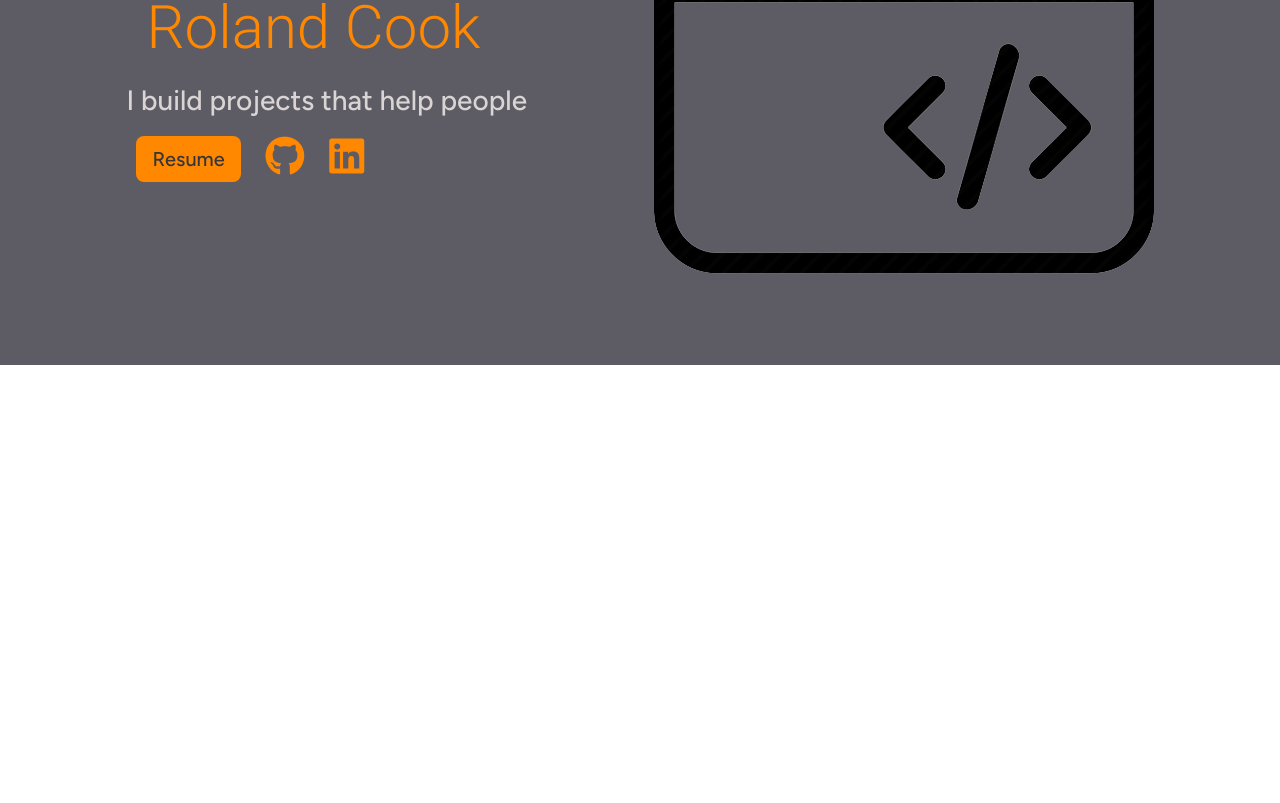
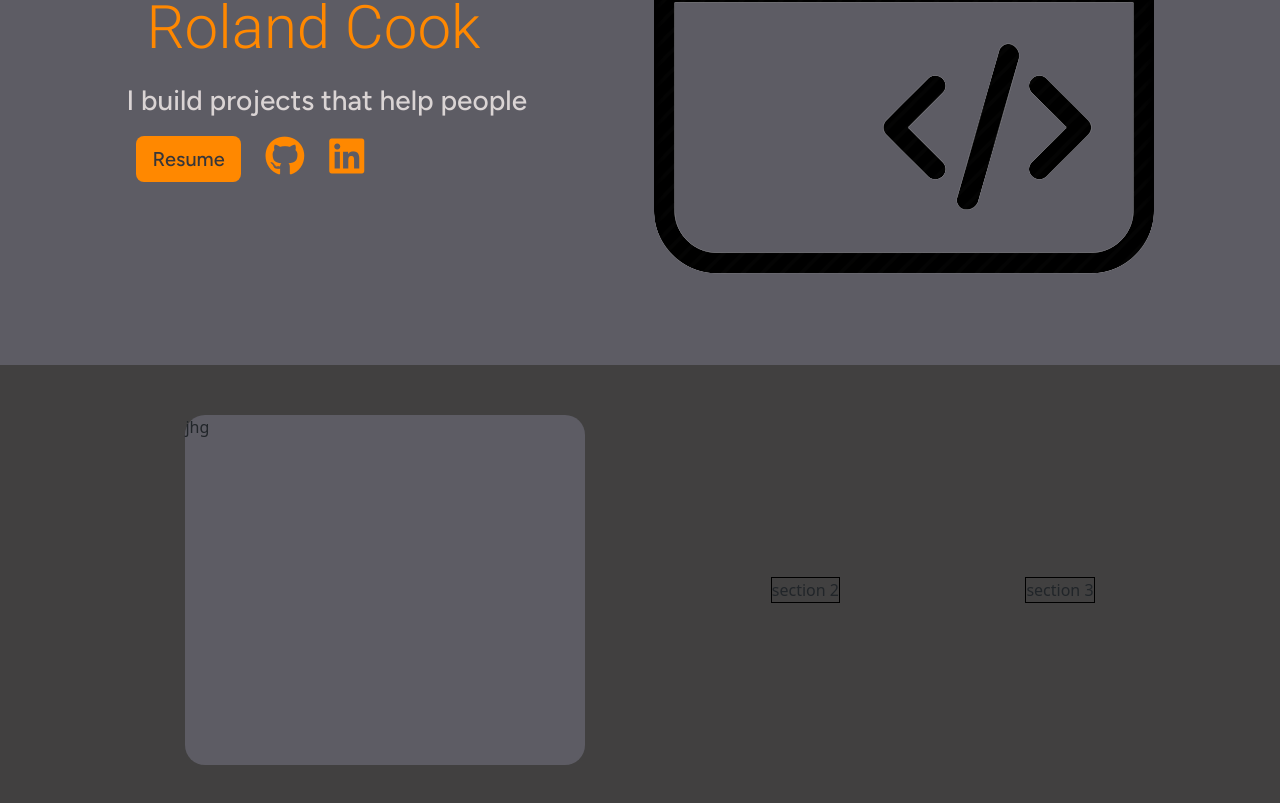
Before and after one commit to Pacman-1/portfolio, a React (Create React App) app: page / in a window 1280 px wide. Shown: the part 285-1088 px from the top of the page. Before the commit the page ends 800 px from the top, so only its background shows below. Built offline with nearby package versions, Linux system fonts and the light colour scheme; a web font is replaced by a local one.

Commit message:
card done
need to add card components

```diff
--- a/src/App.js
+++ b/src/App.js
@@ -1,6 +1,6 @@
 import Navbar from "./components/Navbar";
 import Herosection from "./components/Herosection"
-
+import Skillsection from "./components/Skillsection";
 
 function App() {
   return (
@@ -9,7 +9,7 @@ function App() {
 
     <div className="page-sections">
     <Herosection/>
-
+   <Skillsection/>
     </div>
 
     </div>
--- /dev/null
+++ b/src/components/Cardsection.js
@@ -0,0 +1,14 @@
+import React from "react";
+import "../styles/cardSection.css";
+
+
+
+const CardCase =() =>{
+return (
+   <div>
+        <div className="cards">jhg</div>
+   </div>
+)
+}
+
+export default CardCase
--- a/src/components/Herosection.js
+++ b/src/components/Herosection.js
@@ -1,7 +1,6 @@
 import React from "react";
 import "../styles/heroSection.css"
 import imagePhoto from "../images/image1.png"
-import { FontAwesomeIcon } from "@fortawesome/react-fontawesome";
 
 
 
@@ -26,7 +25,6 @@ const Herosection = ()=>{
 
                <a href="https://www.linkedin.com/in/roland-cook-455870247/" target={"__blank"}> <i class="fa-brands fa-linkedin fa-2xl"></i></a>
 
-
                 </div>
 
             </div>
--- /dev/null
+++ b/src/components/Skillsection.js
@@ -0,0 +1,19 @@
+import React from "react";
+import "../styles/skillSection.css"
+import CardCase from "./Cardsection";
+
+
+const Skillsection = () =>{
+
+return (
+
+    <section className="skillSection">
+        <CardCase/>
+        <div className="section">section 2</div>
+        <div className="section">section 3</div>
+    </section>
+)
+
+}
+
+export default Skillsection
--- /dev/null
+++ b/src/styles/cardSection.css
@@ -0,0 +1,6 @@
+.cards{
+    background-color: #5d5c64;
+    height: 350px;
+    width: 400px;
+    border-radius: 20px;
+}
--- /dev/null
+++ b/src/styles/skillSection.css
@@ -0,0 +1,7 @@
+.skillSection{
+    height: 450px;
+    background-color: rgb(65, 64, 64);
+}
+.section{
+    border: 1px solid black;
+}
```
